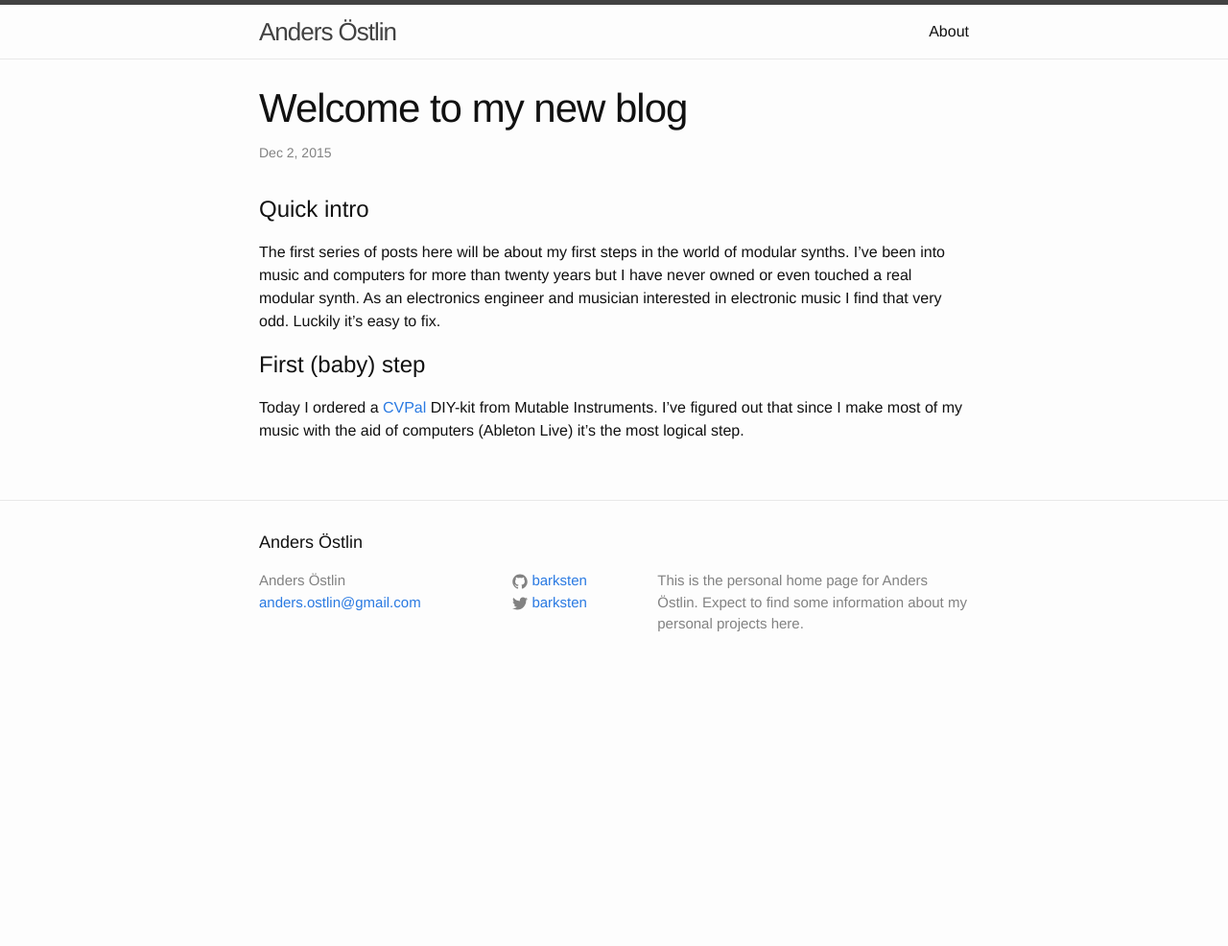
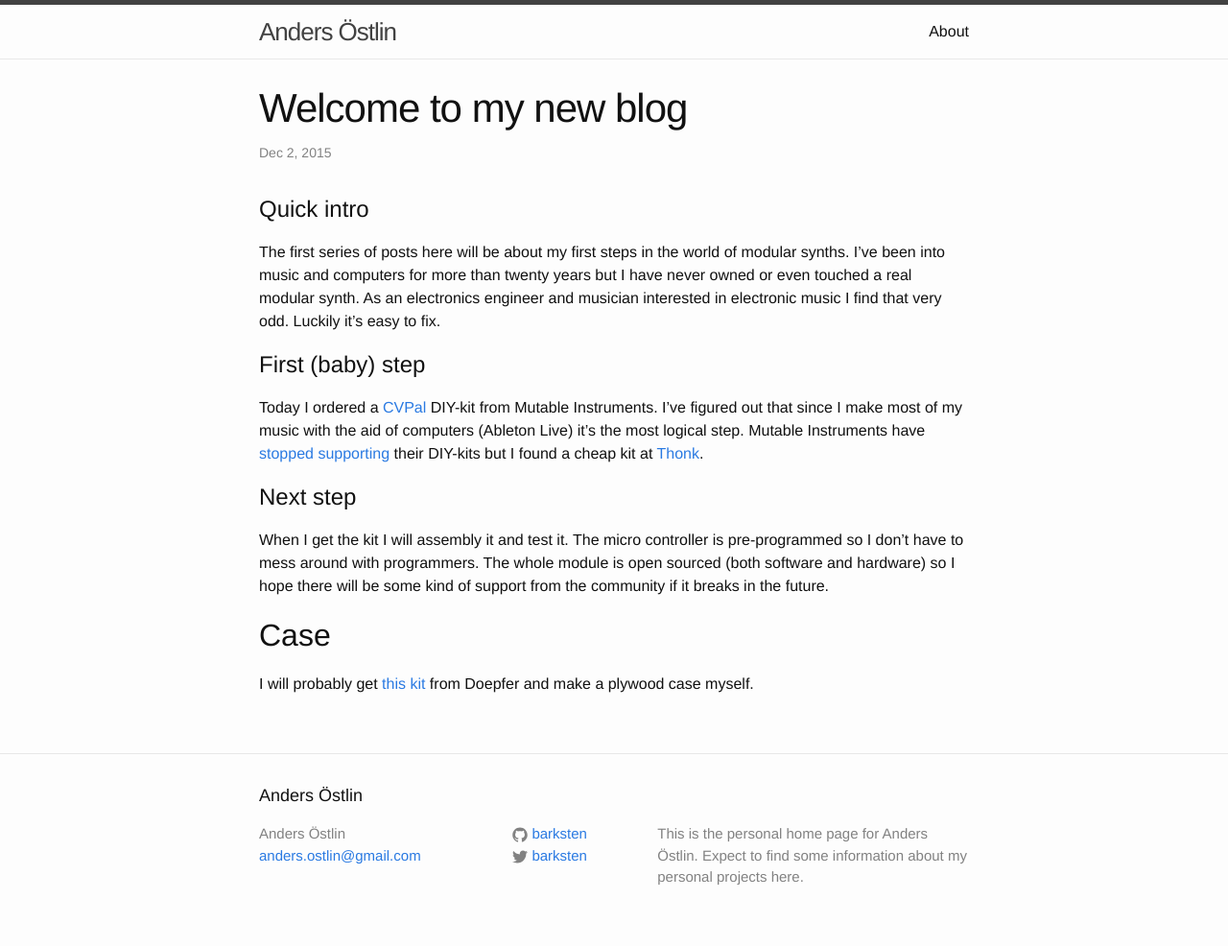
Before and after one commit to barksten/barksten.github.io, a Jekyll site: the page built from _posts/2015-12-02-welcome-to-my-blog.markdown, in a window 1280 px wide. Shown: the whole page at 96% size. Built offline with Jekyll 4.4.1, drawn with Linux system fonts in a browser that asks for light colours; before the commit the page ends 900 px from its top, so only the background shows below that.

Commit message:
Update first post

```diff
--- a/_posts/2015-12-02-welcome-to-my-blog.markdown
+++ b/_posts/2015-12-02-welcome-to-my-blog.markdown
@@ -14,6 +14,18 @@ Luckily it's easy to fix.
 
 #First (baby) step
 Today I ordered a [CVPal] DIY-kit from Mutable Instruments. I've figured out that since I make most of my music with the aid of computers (Ableton Live) it's the most logical step.
+Mutable Instruments have [stopped supporting] their DIY-kits but I found a cheap kit at [Thonk].
+
+#Next step
+When I get the kit I will assembly it and test it. The micro controller is pre-programmed so I don't have to mess around with programmers. The whole module is open sourced (both software and hardware) so I hope there will be some kind of support from the community if it breaks in the future.
+
+##Case
+I will probably get [this kit] from Doepfer and make a plywood case myself.
 
 
-[CVPal]:       http://mutable-instruments.net/modules/cvpal
+
+
+[CVPal]:        http://mutable-instruments.net/modules/cvpal
+[stopped supporting]: http://www.99musik.se/showthread.php?319820-Mutable-Instruments-lägger-ner-DIY-grenen
+[Thonk]:        https://www.thonk.co.uk
+[this kit]:     http://www.doepfer.de/a100_DIY_kits.htm
```
